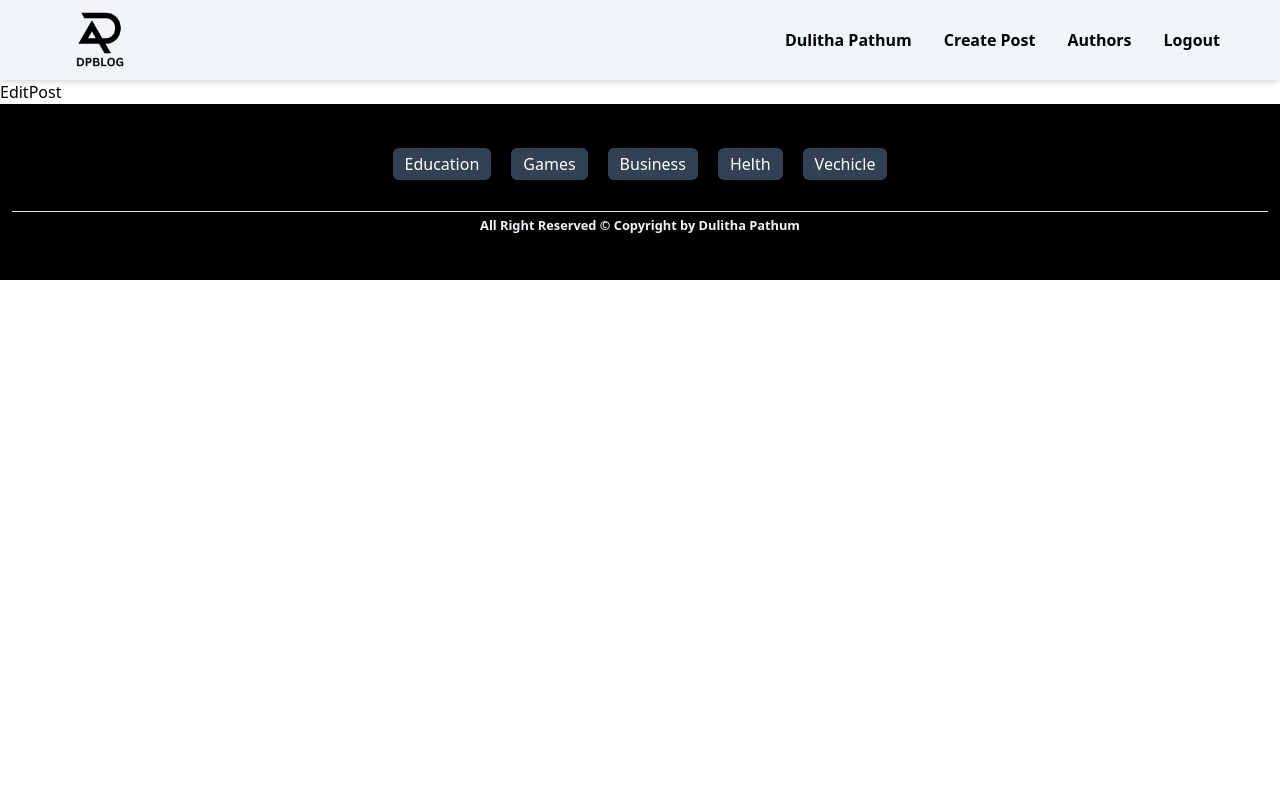
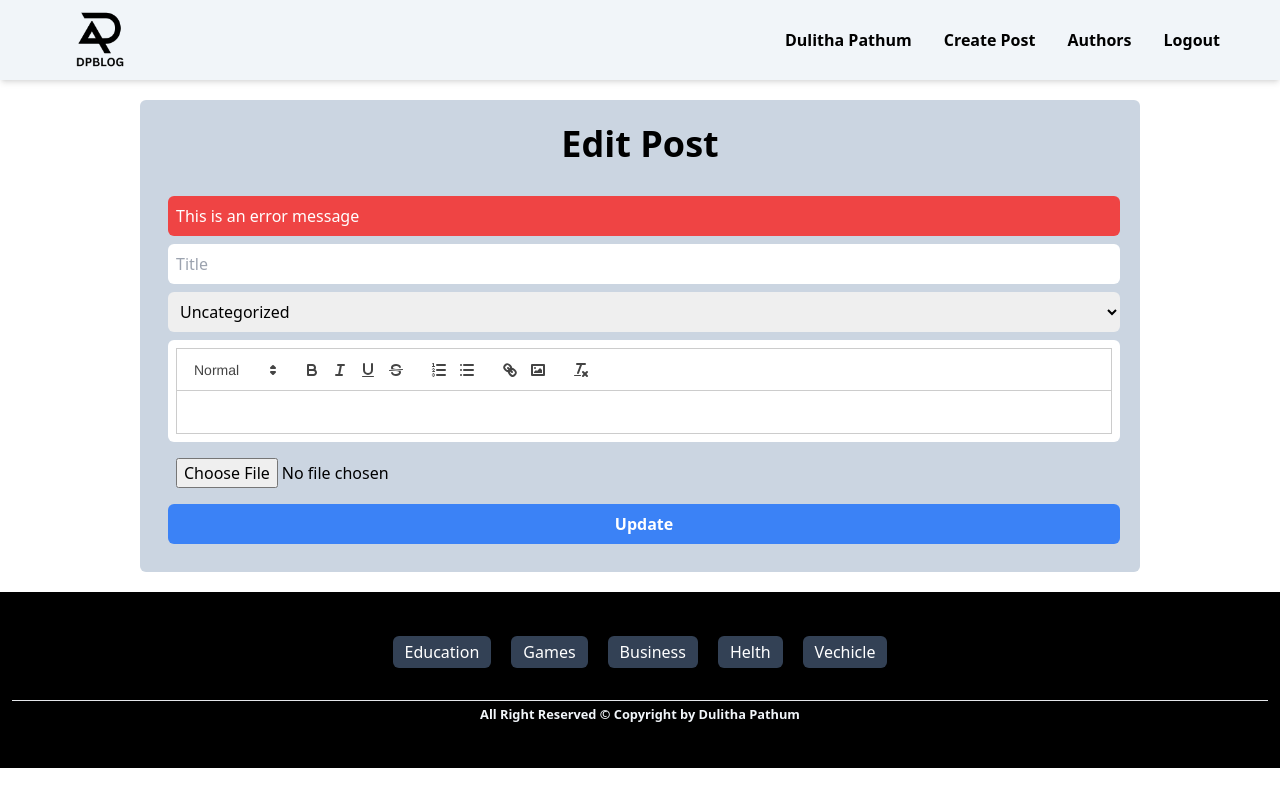
Before and after one commit to Dulithapathum/MERN-Blog-App, a React (Vite) app in the folder client/: page /posts/1/edit in a window 1280 px wide. Built offline with nearby package versions, Linux system fonts and the light colour scheme.

Commit message:
Design Edit Post UI

```diff
--- a/client/src/Pages/EditPost.jsx
+++ b/client/src/Pages/EditPost.jsx
@@ -1,7 +1,92 @@
-import React from "react";
+import React, { useState } from "react";
+import ReactQuill from "react-quill";
+import "react-quill/dist/quill.snow.css";
+const EditPost = () => {
+  const [title, setTitle] = useState("");
+  const [category, setCategory] = useState("Uncategorized");
+  const [description, setDescription] = useState("");
+  const [thumbnail, setThumbnail] = useState("");
 
-const EditPost = () => {
-  return <div>EditPost</div>;
+  const POST_CATEGORIES = [
+    "Uncategorized",
+    "Technology",
+    "Education",
+    "Health",
+    "Travel",
+    "Lifestyle",
+  ];
+
+  const modules = {
+    toolbar: [
+      [{ header: [1, 2, 3, 4, 5, 6, false] }],
+      ["bold", "italic", "underline", "strike"],
+      [{ list: "ordered" }, { list: "bullet" }],
+      ["link", "image"],
+      ["clean"],
+    ],
+  };
+
+  const formats = [
+    "header",
+    "bold",
+    "italic",
+    "underline",
+    "strike",
+    "list",
+    "bullet",
+    "link",
+    "image",
+  ];
+
+  return (
+    <section className="max-w-[1000px] mx-auto my-5 bg-slate-300 p-6 rounded-md">
+      <div>
+        <h2 className="text-center text-4xl font-bold">Edit Post</h2>
+        <p className="w-full  p-2 text-white  bg-red-500 rounded-md m-1 mt-8">
+          This is an error message
+        </p>
+        <form action="" className="flex flex-col bg-slate-300">
+          <input
+            type="text"
+            placeholder="Title"
+            value={title}
+            onChange={(e) => setTitle(e.target.value)}
+            autoFocus
+            className="w-full  p-2 outline-none  rounded-md m-1 "
+          />
+          <select
+            name="category"
+            value={category}
+            onChange={(e) => setCategory(e.target.value)}
+            className="w-full  p-2 outline-none  rounded-md m-1"
+          >
+            {POST_CATEGORIES.map((cat) => (
+              <option key={cat}>{cat}</option>
+            ))}
+          </select>
+          <ReactQuill
+            modules={modules}
+            formats={formats}
+            value={description}
+            onChange={setDescription}
+            className="w-full bg-white h-30 p-2 outline-none  rounded-md m-1 "
+          />
+          <input
+            type="file"
+            onChange={(e) => setThumbnail(e.target.files[0])}
+            accept="png,jpg,jpeg"
+            className="w-full p-2 outline-none  m-1 "
+          />
+          <button
+            type="submit"
+            className="w-full bg-blue-500 text-white font-semibold h-30 p-2 outline-none   rounded-md m-1 "
+          >
+            Update
+          </button>
+        </form>
+      </div>
+    </section>
+  );
 };
 
 export default EditPost;
```
